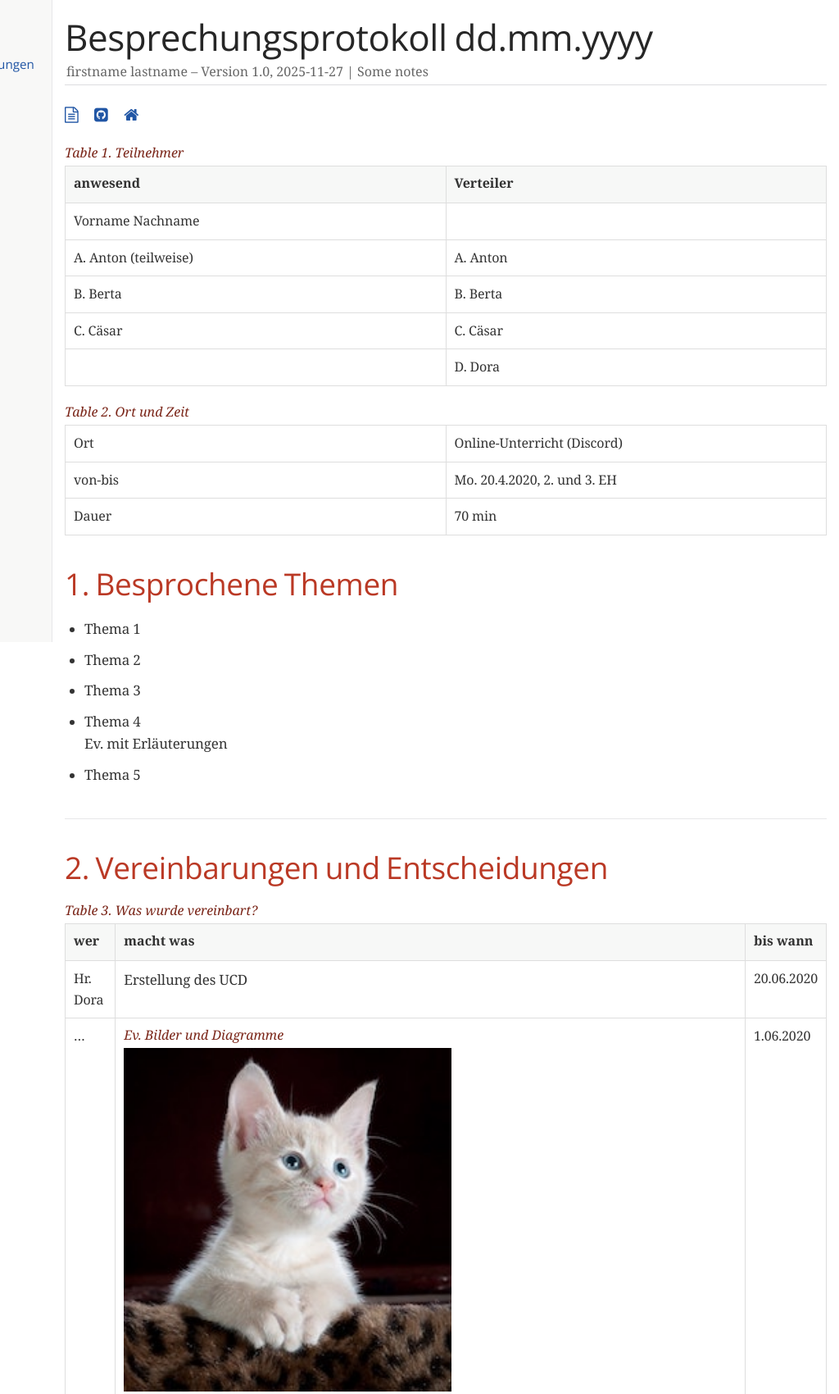
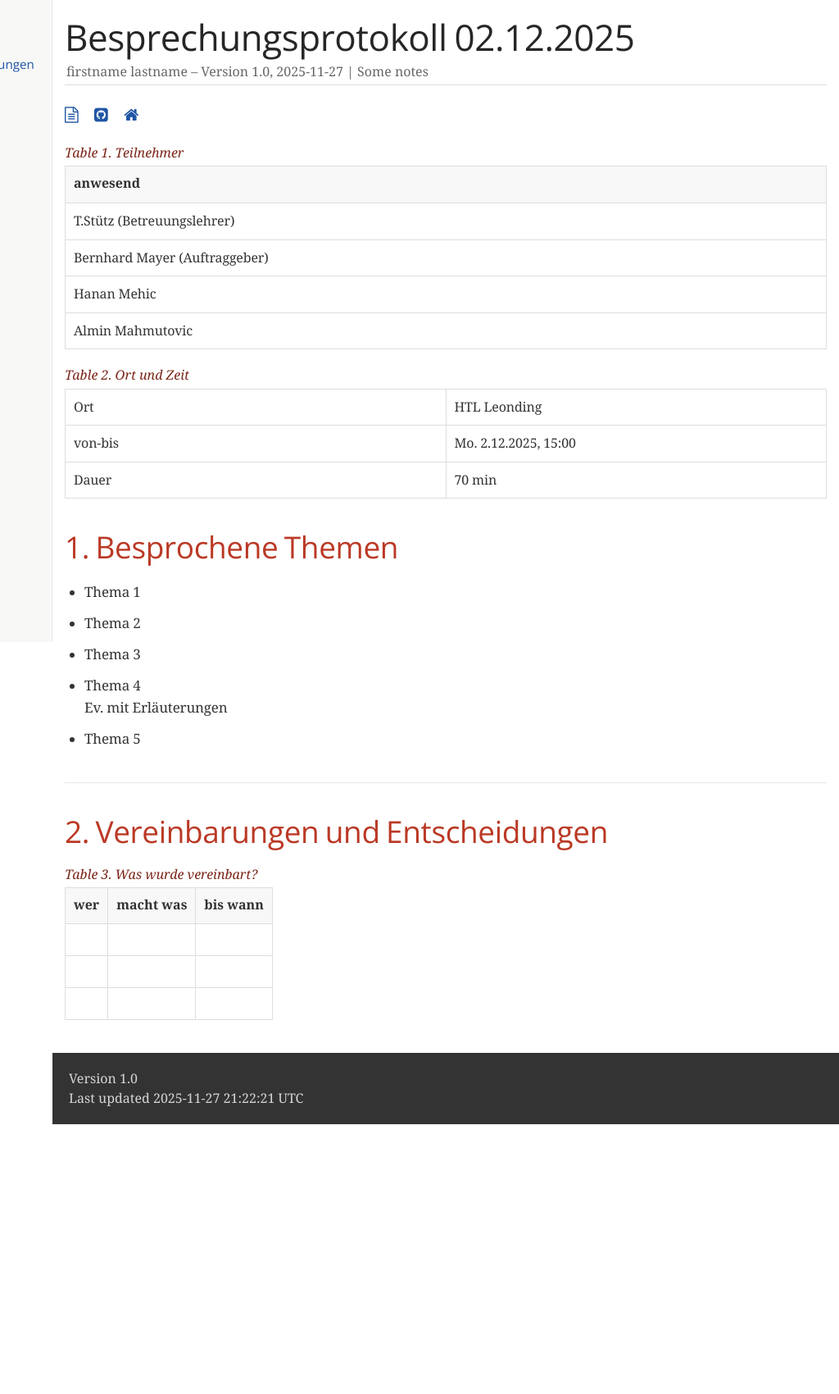
Before and after one commit to hnnmehic/care-app, a plain HTML site: page minutes-of-meeting.html in a window 1280 px wide. Shown: the part 17-1717 px from the top of the page at 82% size, without its empty margins (256-1280 px from the left). After the commit the page ends 1388 px from the top, so only its background shows below. Drawn offline with nearby package versions, Linux system fonts and the light colour scheme; a web font is replaced by a local one.

Commit message:
Deploying to gh-pages from @ hnnmehic/care-app@348fa92573393197ba11f30bfbb82c3dc132918c 🚀

```diff
--- a/minutes-of-meeting.html
+++ b/minutes-of-meeting.html
@@ -7,7 +7,7 @@
 <meta name="generator" content="Asciidoctor 2.0.20">
 <meta name="author" content="firstname lastname">
 <link rel="icon" type="image/png" href="themes/favicon.png">
-<title>Besprechungsprotokoll dd.mm.yyyy</title>
+<title>Besprechungsprotokoll 02.12.2025</title>
 <link rel="stylesheet" href="https://fonts.googleapis.com/css?family=Open+Sans:300,300italic,400,400italic,600,600italic%7CNoto+Serif:400,400italic,700,700italic%7CDroid+Sans+Mono:400,700">
 <style>
 /*! Asciidoctor default stylesheet | MIT License | https://asciidoctor.org */
@@ -447,7 +447,7 @@ body.book #toc,body.book #preamble,body.book h1.sect0,body.book .sect1>h2{page-b
 </head>
 <body class="article toc2 toc-left">
 <div id="header">
-<h1>Besprechungsprotokoll dd.mm.yyyy</h1>
+<h1>Besprechungsprotokoll 02.12.2025</h1>
 <div class="details">
 <span id="author" class="author">firstname lastname</span><br>
 <span id="revnumber">version 1.0,</span>
@@ -473,35 +473,25 @@ body.book #toc,body.book #preamble,body.book h1.sect0,body.book .sect1>h2{page-b
 <table class="tableblock frame-all grid-all stretch">
 <caption class="title">Table 1. Teilnehmer</caption>
 <colgroup>
-<col style="width: 50%;">
-<col style="width: 50%;">
+<col style="width: 100%;">
 </colgroup>
 <thead>
 <tr>
 <th class="tableblock halign-left valign-top">anwesend</th>
-<th class="tableblock halign-left valign-top">Verteiler</th>
 </tr>
 </thead>
 <tbody>
 <tr>
-<td class="tableblock halign-left valign-top"><p class="tableblock">Vorname Nachname</p></td>
-<td class="tableblock halign-left valign-top"></td>
+<td class="tableblock halign-left valign-top"><p class="tableblock">T.Stütz (Betreuungslehrer)</p></td>
 </tr>
 <tr>
-<td class="tableblock halign-left valign-top"><p class="tableblock">A. Anton (teilweise)</p></td>
-<td class="tableblock halign-left valign-top"><p class="tableblock">A. Anton</p></td>
+<td class="tableblock halign-left valign-top"><p class="tableblock">Bernhard Mayer (Auftraggeber)</p></td>
 </tr>
 <tr>
-<td class="tableblock halign-left valign-top"><p class="tableblock">B. Berta</p></td>
-<td class="tableblock halign-left valign-top"><p class="tableblock">B. Berta</p></td>
+<td class="tableblock halign-left valign-top"><p class="tableblock">Hanan Mehic</p></td>
 </tr>
 <tr>
-<td class="tableblock halign-left valign-top"><p class="tableblock">C. Cäsar</p></td>
-<td class="tableblock halign-left valign-top"><p class="tableblock">C. Cäsar</p></td>
-</tr>
-<tr>
-<td class="tableblock halign-left valign-top"></td>
-<td class="tableblock halign-left valign-top"><p class="tableblock">D. Dora</p></td>
+<td class="tableblock halign-left valign-top"><p class="tableblock">Almin Mahmutovic</p></td>
 </tr>
 </tbody>
 </table>
@@ -514,11 +504,11 @@ body.book #toc,body.book #preamble,body.book h1.sect0,body.book .sect1>h2{page-b
 <tbody>
 <tr>
 <td class="tableblock halign-left valign-top"><p class="tableblock">Ort</p></td>
-<td class="tableblock halign-left valign-top"><p class="tableblock">Online-Unterricht (Discord)</p></td>
+<td class="tableblock halign-left valign-top"><p class="tableblock">HTL Leonding</p></td>
 </tr>
 <tr>
 <td class="tableblock halign-left valign-top"><p class="tableblock">von-bis</p></td>
-<td class="tableblock halign-left valign-top"><p class="tableblock">Mo. 20.4.2020, 2. und 3. EH</p></td>
+<td class="tableblock halign-left valign-top"><p class="tableblock">Mo. 2.12.2025, 15:00</p></td>
 </tr>
 <tr>
 <td class="tableblock halign-left valign-top"><p class="tableblock">Dauer</p></td>
@@ -572,35 +562,19 @@ Ev. mit Erläuterungen</p>
 </thead>
 <tbody>
 <tr>
-<td class="tableblock halign-left valign-top"><p class="tableblock">Hr. Dora</p></td>
-<td class="tableblock halign-left valign-top"><div class="content"><div class="paragraph">
-<p>Erstellung des UCD</p>
-</div></div></td>
-<td class="tableblock halign-left valign-top"><p class="tableblock">20.06.2020</p></td>
+<td class="tableblock halign-left valign-top"></td>
+<td class="tableblock halign-left valign-top"><div class="content"></div></td>
+<td class="tableblock halign-left valign-top"></td>
 </tr>
 <tr>
-<td class="tableblock halign-left valign-top"><p class="tableblock">&#8230;&#8203;</p></td>
-<td class="tableblock halign-left valign-top"><div class="content"><div class="paragraph">
-<div class="title">Ev. Bilder und Diagramme</div>
-<p><span class="image"><img src="images/animal-pet-cute-kitten-45201.jpg" alt="animal pet cute kitten 45201" width="400px"></span></p>
-</div>
-<div class="paragraph">
-<p>Lorem ipsum dolor sit amet, consetetur sadipscing elitr, sed diam nonumy eirmod tempor invidunt ut labore et dolore magna aliquyam erat, sed diam voluptua. At vero eos et accusam et justo duo dolores et ea rebum. Stet clita kasd gubergren, no sea takimata sanctus est Lorem ipsum dolor sit amet. Lorem ipsum dolor sit amet, consetetur sadipscing elitr, sed diam nonumy eirmod tempor invidunt ut labore et dolore magna aliquyam erat, sed diam voluptua. At vero eos et accusam et justo duo dolores et ea rebum. Stet clita kasd gubergren, no sea takimata sanctus est Lorem ipsum dolor sit amet.</p>
-</div></div></td>
-<td class="tableblock halign-left valign-top"><p class="tableblock">1.06.2020</p></td>
+<td class="tableblock halign-left valign-top"></td>
+<td class="tableblock halign-left valign-top"><div class="content"></div></td>
+<td class="tableblock halign-left valign-top"></td>
 </tr>
 <tr>
-<td class="tableblock halign-left valign-top"><p class="tableblock">Fr. Emil</p></td>
-<td class="tableblock halign-left valign-top"><div class="content"><div class="imageblock">
-<div class="content">
-<img src="images/CLD.png" alt="CLD" width="179" height="61">
-</div>
-<div class="title">Figure 1. Class Diagram</div>
-</div>
-<div class="paragraph">
-<p>Lorem ipsum dolor sit amet, consetetur sadipscing elitr, sed diam nonumy eirmod tempor invidunt ut labore et dolore magna aliquyam erat, sed diam voluptua. At vero eos et accusam et justo duo dolores et ea rebum. Stet clita kasd gubergren, no sea takimata sanctus est Lorem ipsum dolor sit amet. Lorem ipsum dolor sit amet, consetetur sadipscing elitr, sed diam nonumy eirmod tempor invidunt ut labore et dolore magna aliquyam erat, sed diam voluptua. At vero eos et accusam et justo duo dolores et ea rebum. Stet clita kasd gubergren, no sea takimata sanctus est Lorem ipsum dolor sit amet.</p>
-</div></div></td>
-<td class="tableblock halign-left valign-top"><p class="tableblock">3.06.2020</p></td>
+<td class="tableblock halign-left valign-top"></td>
+<td class="tableblock halign-left valign-top"><div class="content"></div></td>
+<td class="tableblock halign-left valign-top"></td>
 </tr>
 </tbody>
 </table>
@@ -610,7 +584,7 @@ Ev. mit Erläuterungen</p>
 <div id="footer">
 <div id="footer-text">
 Version 1.0<br>
-Last updated 2025-11-27 17:13:32 UTC
+Last updated 2025-11-27 21:22:21 UTC
 </div>
 </div>
 </body>
```
Also changed, not shown: demo.html (+1 -1 lines), index.html (+1 -1 lines), sysspec.html (+1 -1 lines), design/home.png (added), design/letzte_aktivitaeten.png (added), design/schnellzugriff.png (added), images/CLD.png (deleted), 1 other file.
